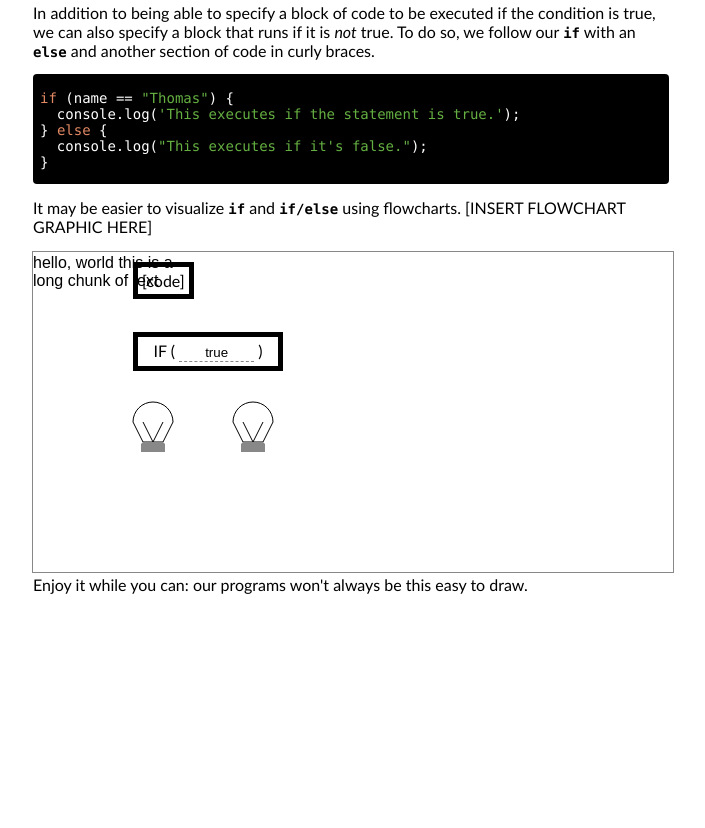
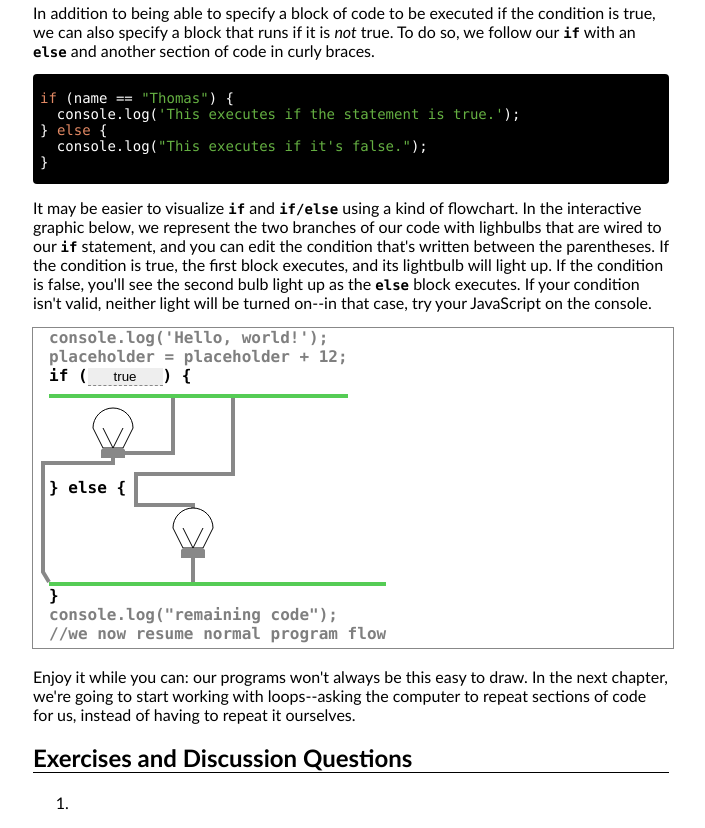
Before and after one commit to thomaswilburn/textbook, a plain HTML site: page build/conditionals.html in a window 1280 px wide. Shown: the part 3125-3953 px from the top of the page, without its empty margins (7-712 px from the left). Before the commit the page ends 3727 px from the top, so only its background shows below. Drawn offline with Linux system fonts and the light colour scheme.

Commit message:
Lightbulb interactive for conditionals works.

```diff
--- a/build/conditionals.html
+++ b/build/conditionals.html
@@ -171,36 +171,36 @@ if (name == "Thomas") {
 }
 </code>
 
-  It may be easier to visualize <var>if</var> and <var>if/else</var> using flowcharts.
-
-  [INSERT FLOWCHART GRAPHIC HERE]
+  It may be easier to visualize <var>if</var> and <var>if/else</var> using a kind of flowchart. In the interactive graphic below, we represent the two branches of our code with lighbulbs that are wired to our <var>if</var> statement, and you can edit the condition that's written between the parentheses. If the condition is true, the first block executes, and its lightbulb will light up. If the condition is false, you'll see the second bulb light up as the <var>else</var> block executes. If your condition isn't valid, neither light will be turned on--in that case, try your JavaScript on the console.
 
   <div class="flowchart interactive">
     <canvas width=640 height=320 id="flowchart" style="outline: 1px solid #888;"></canvas>
-    <div class="flowbox block" style="top: 10px; left: 100px;">
-      [code]
-    </div>
-    <div class="flowbox choice" style="top: 80px; left: 100px; width: 150px;">
-      IF (
-      <input type="text" class="blank" style="width: 75px;" id="conditional" value="true">
-      )
-    </div>
+    <pre class="flowbox start" style="top: 0; left: 1em"><span style="color: #888; color: rgba(0, 0, 0, .5);">console.log('Hello, world!');
+placeholder = placeholder + 12;</span>
+if (<input type="text" class="blank" style="width: 75px; background: #EEE" id="conditional" value="true">) {</pre>
+    <pre class="flowbox else" style="top: 150px; left: 1em">} else {</pre>
+    <pre class="flowbox end" style="bottom: 0; left: 1em">}
+<span style="color: #888; color: rgba(0, 0, 0, .5);">console.log("remaining code");
+//we now resume normal program flow</pre>
     <script>
 require(['jquery', 'dom/Delay', 'meta/Evil', 'dom/Stage'], function($, Delay, Evil, Stage) {
   var canvas = document.querySelector('canvas#flowchart');
   var context = canvas.getContext('2d');
 
+  var ifTrue = true;
+
   var drawWire = function(points, on) {
+    context.strokeStyle = "#888";
+    context.lineWidth = 4;
+    if (on) {
+      context.strokeStyle = "#5C5";
+    }
     context.beginPath();
     context.moveTo(points[0].x, points[0].y);
     for (var i = 1; i < points.length; i++) {
       context.lineTo(points[i].x, points[i].y);
     }
-    var last = points.pop();
-    var second = points.pop();
-    if (second) {
-      var slope = (last.y - second.y) / (last.x - second.x);
-    }
+    context.stroke();
   };
 
   var stage =  new Stage(canvas);
@@ -236,14 +236,38 @@ require(['jquery', 'dom/Delay', 'meta/Evil', 'dom/Stage'], function($, Delay, Ev
   var ifBulb = new Bulb();
   var elseBulb = new Bulb();
   stage.addChild(ifBulb);
-  ifBulb.x = 100;
-  ifBulb.y = elseBulb.y = 150;
-  elseBulb.x = 200;
   stage.addChild(elseBulb);
+  ifBulb.x = 60;
+  ifBulb.y = 80;
+  elseBulb.x = 140
+  elseBulb.y = 180;
 
-  var caption = new stage.TextBox();
-  caption.text = "hello, world this is a long chunk of text";
-  stage.addChild(caption);
+  stage.draw = function() {
+    var start = $('.flowbox.start');
+    var end = $('.flowbox.end');
+    var middle = $('.flowbox.else');
+    var startPos = start.position();
+    var endPos = end.position();
+    drawWire([
+      {x: 140, y: startPos.top + start.outerHeight()},
+      {x: 140, y: ifBulb.y + 45},
+      {x: ifBulb.x + 20, y: ifBulb.y + 45},
+      {x: ifBulb.x + 20, y: ifBulb.y + 55},
+      {x: 10, y: ifBulb.y + 55},
+      {x: 10, y: endPos.top - 10},
+      {x: endPos.left, y: endPos.top}
+    ], ifBulb.on);
+    var midPos = middle.position();
+    drawWire([
+      {x: 200, y: startPos.top + start.outerHeight()},
+      {x: 200, y: midPos.top - 4},
+      {x: midPos.left + middle.outerWidth() + 10, y: midPos.top - 4},
+      {x: midPos.left + middle.outerWidth() + 10, y: midPos.top + middle.outerHeight()},
+      {x: elseBulb.x + 20, y: midPos.top + middle.outerHeight()},
+      {x: elseBulb.x + 20, y: elseBulb.y + 45},
+      {x: elseBulb.x + 20, y: endPos.top}
+    ], elseBulb.on);
+  }
 
   stage.render();
 
@@ -254,22 +278,32 @@ require(['jquery', 'dom/Delay', 'meta/Evil', 'dom/Stage'], function($, Delay, Ev
       if (typeof output != 'undefined' && !output.error) {
         if (output) {
           //truthy path
-          console.log('truth');
+          ifBulb.on = true;
+          elseBulb.on = false;
         } else {
           //falsey path
-          console.log('lies');
+          ifBulb.on = false;
+          elseBulb.on = true;
         }
+        stage.render();
       } else {
         //handle errors
-        console.log('invalid input');
+        ifBulb.on = elseBulb.on = false;
       }
-    });
+    }).trigger('keyup');
   });
 });
     </script>
   </div>
 
-  Enjoy it while you can: our programs won't always be this easy to draw.
+<p>
+  Enjoy it while you can: our programs won't always be this easy to draw. In the next chapter, we're going to start working with loops--asking the computer to repeat sections of code for us, instead of having to repeat it ourselves.
+
+<h2>Exercises and Discussion Questions</h2>
+
+<ol>
+  <li>
+</ol>
 
 <script>
 require(['jquery', 'google-code/prettify'], function($) {
--- a/build/css/styles.css
+++ b/build/css/styles.css
@@ -225,9 +225,16 @@ li.L8 {
 }
 .interactive.flowchart .flowbox {
   position: absolute;
-  border: 5px solid ;
-  padding: 4px;
-  text-align: center;
+  padding: 0 0 .5em 0;
+  margin: 0;
+  font-weight: bold;
+  font-family: consolas, monospace;
+}
+.interactive.flowchart .flowbox.start {
+  border-bottom: 4px solid #55cc55;
+}
+.interactive.flowchart .flowbox.end {
+  border-top: 4px solid #55cc55;
 }
 .blank {
   border: none;
--- a/src/css/interactive.less
+++ b/src/css/interactive.less
@@ -9,12 +9,17 @@
 
     .flowbox {
       position: absolute;
-      border: 5px solid ;
-      padding: 4px;
-      text-align: center;
+      padding: 0 0 .5em 0;
+      margin: 0;
+      font-weight: bold;
+      font-family: consolas, monospace;
 
-      .choice {
+      &.start {
+        border-bottom: 4px solid @choiceBorder;
+      }
 
+      &.end {
+        border-top: 4px solid @choiceBorder;
       }
     }
 
```
Also changed, not shown: build/gettingStarted.html (+1 -1 lines), src/conditionals.html (+61 -27 lines), src/gettingStarted.html (+1 -1 lines).
